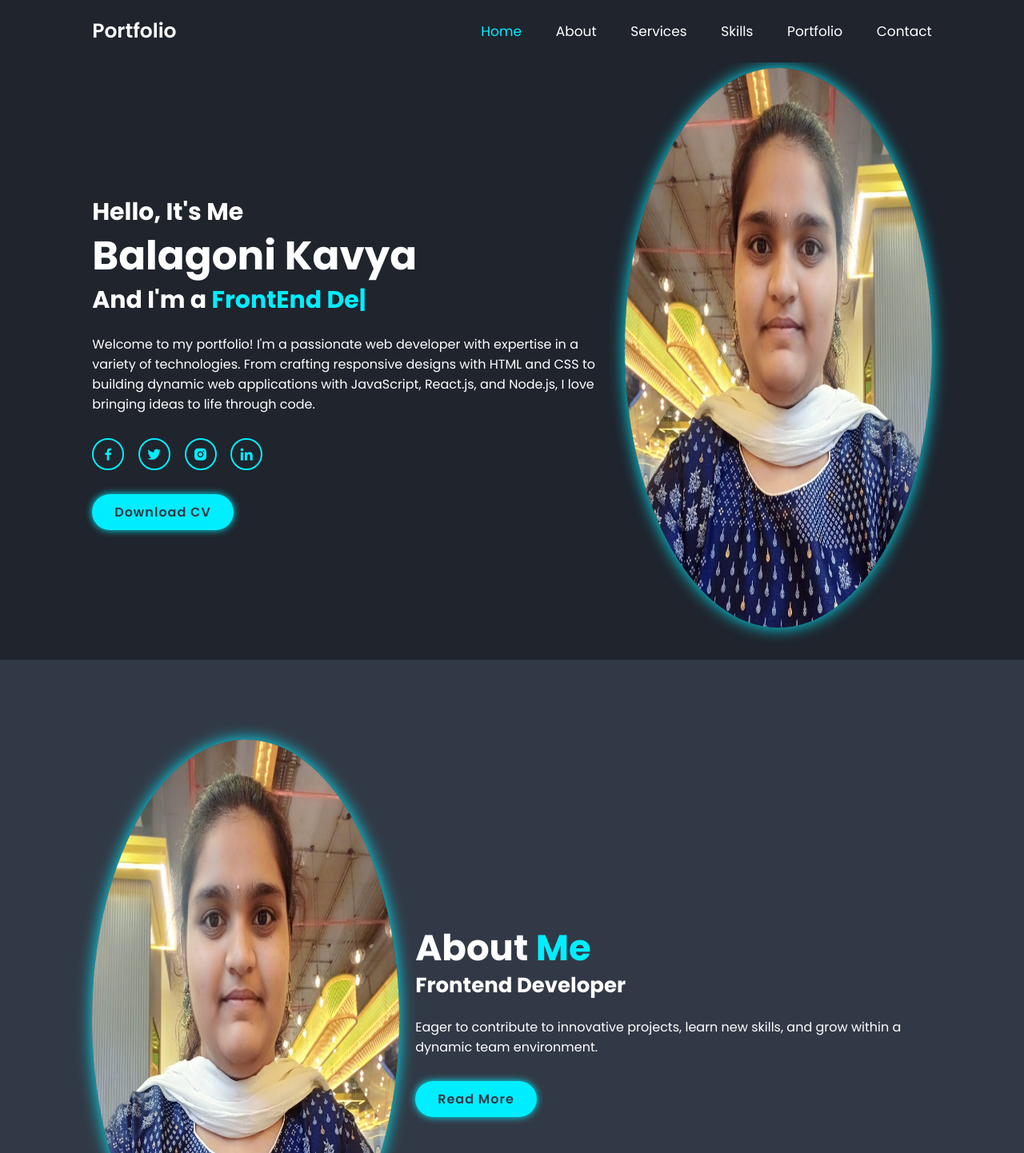
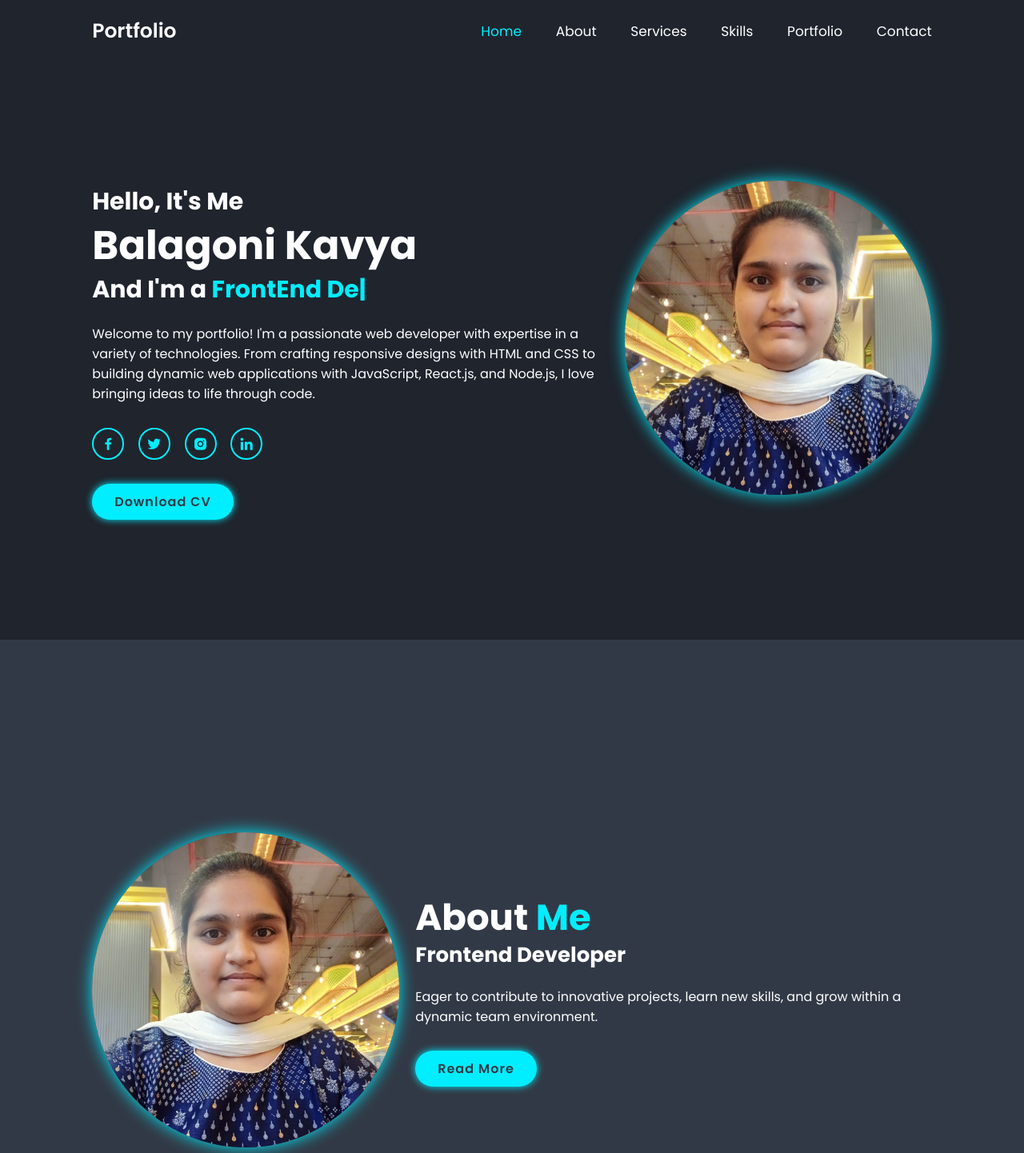
Before and after one commit to Balagonikavya123/myportfolio, a plain HTML site: page index.html in a window 1280 px wide. Shown: the top 1442 px of the page at 80% size. Drawn offline with nearby package versions, Linux system fonts and the light colour scheme.

Commit message:
Update index.html

```diff
--- a/index.html
+++ b/index.html
@@ -51,7 +51,7 @@
         </div>
 
         <div class="home-img">
-            <img src="images/profile2.jpg" alt="" height="700px">
+            <img src="images/profile2.jpg" alt="">
         </div>
 
     </section>
@@ -59,7 +59,7 @@
     <!--about section description-->
     <section class="about" id="about">
         <div class="about-img">
-            <img src="images/profile2.jpg" alt="" height="700px">
+            <img src="images/profile2.jpg" alt="">
         </div>
 
         <!-- <div class="info-about1">
```
